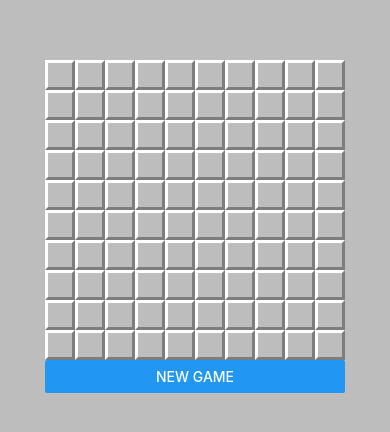
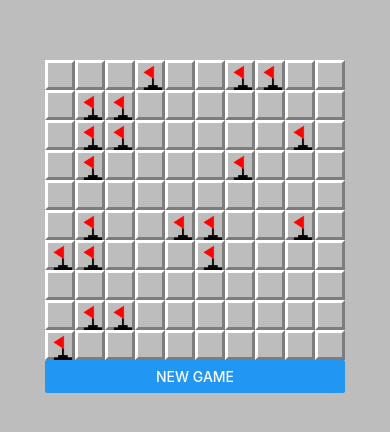
Before and after one commit to DavidNeiOs/minesweeper-rn, a React Native app: screen / in a window 390 px wide. Shown: the part 212-644 px from the top of the page. Built offline with nearby package versions, Linux system fonts and the light colour scheme.

Commit message:
flag functionality and winning condition

```diff
--- a/src/components/Board/Board.tsx
+++ b/src/components/Board/Board.tsx
@@ -4,10 +4,18 @@ import { View, Alert, Button } from "react-native";
 import { CONSTANTS } from "../../constants";
 import { Cell } from "../Cell";
 
+interface GameState {
+  over: boolean;
+  result: "" | "LOST" | "WIN";
+}
+
 interface BoardProps {}
 
 export const Board: React.FC<BoardProps> = ({}) => {
-  const [isGameOver, setIsGameOver] = useState(false);
+  const [isGameOver, setIsGameOver] = useState<GameState>({
+    over: false,
+    result: "",
+  });
   const { CELL_SIZE, BOARD_SIZE } = CONSTANTS;
   const boardWidth = CELL_SIZE * BOARD_SIZE;
 
@@ -20,7 +28,7 @@ export const Board: React.FC<BoardProps> = ({}) => {
 
   useEffect(() => {
     // Effect that reveals all cells when the game is over
-    if (!isGameOver) return;
+    if (!isGameOver.over) return;
     for (let i = 0; i < BOARD_SIZE; i++) {
       for (let j = 0; j < BOARD_SIZE; j++) {
         // havent found the proper way to type the useRef hook
@@ -28,11 +36,15 @@ export const Board: React.FC<BoardProps> = ({}) => {
         grid[i][j].current?.onReveal(true);
       }
     }
+    const message =
+      isGameOver.result === "LOST"
+        ? "Ooops you stepped on a mine!"
+        : "Congratulations ! you found all the mines";
+    Alert.alert(message);
   }, [isGameOver]);
 
   const onDie = () => {
-    setIsGameOver(true);
-    Alert.alert("Ooops you stepped on a mine!");
+    setIsGameOver({ over: true, result: "LOST" });
   };
 
   /**
@@ -86,11 +98,24 @@ export const Board: React.FC<BoardProps> = ({}) => {
     }
   };
 
+  // if all mines have been flagged and non mines unvealed return true
+  const getWinner = () => {
+    for (let i = 0; i < BOARD_SIZE; i++) {
+      for (let j = 0; j < BOARD_SIZE; j++) {
+        // @ts-ignore
+        if (!grid[i][j].current?.isDone()) {
+          return;
+        }
+      }
+    }
+    setIsGameOver({ over: true, result: "WIN" });
+  };
+
   /**
    * Create a new game by resetting cells state
    */
   const newGame = () => {
-    setIsGameOver(false);
+    setIsGameOver({ over: false, result: "" });
     for (let i = 0; i < BOARD_SIZE; i++) {
       for (let j = 0; j < BOARD_SIZE; j++) {
         //@ts-ignore
@@ -114,6 +139,7 @@ export const Board: React.FC<BoardProps> = ({}) => {
             y={colIdx}
             ref={grid[rowIdx][colIdx]}
             isGameOver={isGameOver}
+            getWinner={getWinner}
           />
         );
       });
--- a/src/components/Cell/Cell.tsx
+++ b/src/components/Cell/Cell.tsx
@@ -23,7 +23,11 @@ interface CellProps {
   y: number;
   onReveal: (x: number, y: number) => void;
   onDie: () => void;
-  isGameOver: boolean;
+  isGameOver: {
+    over: boolean;
+    result: "" | "LOST" | "WIN";
+  };
+  getWinner: () => void;
 }
 
 export type CellType = RefForwardingComponent<Handles, CellProps>;
@@ -32,9 +36,11 @@ const CellComponent: CellType = (
   { width, height, ...props }: CellProps,
   ref
 ) => {
+  const mined = Math.random() < 0.2;
   const [revealed, setRevealed] = useState(false);
-  const [isMined, setIsMined] = useState(Math.random() < 0.2);
+  const [isMined, setIsMined] = useState(mined);
   const [neighbors, setNeighbors] = useState(0);
+  const [flagged, setFlagged] = useState(mined);
   // This variable tell us if it's the first time the cell renders to avoid our
   // useEffect from running onReveal
   const firtsRender = useRef(true);
@@ -47,7 +53,7 @@ const CellComponent: CellType = (
 
     if (!revealed) return;
 
-    if (isMined && !props.isGameOver) {
+    if (isMined && !props.isGameOver.over && !flagged) {
       props.onDie();
     } else {
       props.onReveal(props.x, props.y);
@@ -58,6 +64,7 @@ const CellComponent: CellType = (
     setRevealed(false);
     setIsMined(Math.random() < 0.2);
     setNeighbors(0);
+    setFlagged(false);
   };
 
   const onReveal = (isUserAction: boolean) => {
@@ -69,25 +76,56 @@ const CellComponent: CellType = (
     setRevealed(true);
   };
 
+  const flagCell = () => {
+    setFlagged((flagged) => !flagged);
+  };
+
   // this hook exposes the fucntion in the returned object
   useImperativeHandle(ref, () => ({
     onReveal,
     setNeighbors,
     getIsMined: () => isMined,
     reset,
+    isDone: () => {
+      return (isMined && flagged) || (!isMined && revealed);
+    },
   }));
 
   if (!revealed) {
     return (
-      <TouchableOpacity onPress={() => onReveal(true)}>
+      <TouchableOpacity
+        onPress={() => {
+          onReveal(true);
+          props.getWinner();
+        }}
+        onLongPress={() => {
+          flagCell();
+          props.getWinner();
+        }}
+      >
         <View style={[styles.cell, { width, height }]}>
-          {/**Add flag Image when flagged */}
+          {flagged ? (
+            <Image
+              source={Images.flag}
+              resizeMode="center"
+              style={{ width, height }}
+            />
+          ) : null}
         </View>
       </TouchableOpacity>
     );
   } else {
     let content = null;
     if (isMined) {
+      if (flagged) {
+        content = (
+          <Image
+            source={Images.flaggedMine}
+            resizeMode="contain"
+            style={{ width, height }}
+          />
+        );
+      } else {
         content = (
           <Image
             source={Images.mine}
@@ -95,6 +133,7 @@ const CellComponent: CellType = (
             resizeMode="contain"
           />
         );
+      }
     } else if (neighbors) {
       content = <Text>{neighbors}</Text>;
     }
```
Lines whose indentation alone changed are shown as unchanged.
